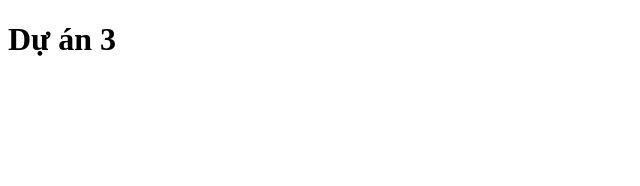
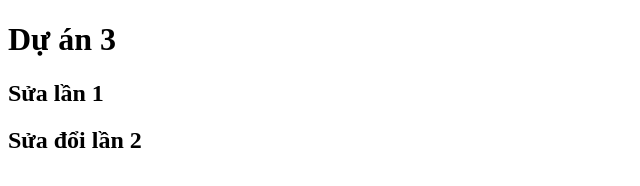
Before and after one commit to QuangAnh312/duan3, a plain HTML site: page index.html in a window 1280 px wide. Shown: the whole page, without its empty margins (0-640 px from the left). Drawn offline with Linux system fonts and the light colour scheme.

Commit message:
test commit lan 3

```diff
--- a/index.html
+++ b/index.html
@@ -7,5 +7,7 @@
 </head>
 <body>
     <h1>Dự án 3</h1>
+    <h2>Sửa lần 1</h2>
+    <h2>Sửa đổi lần 2</h2>
 </body>
 </html>
```
